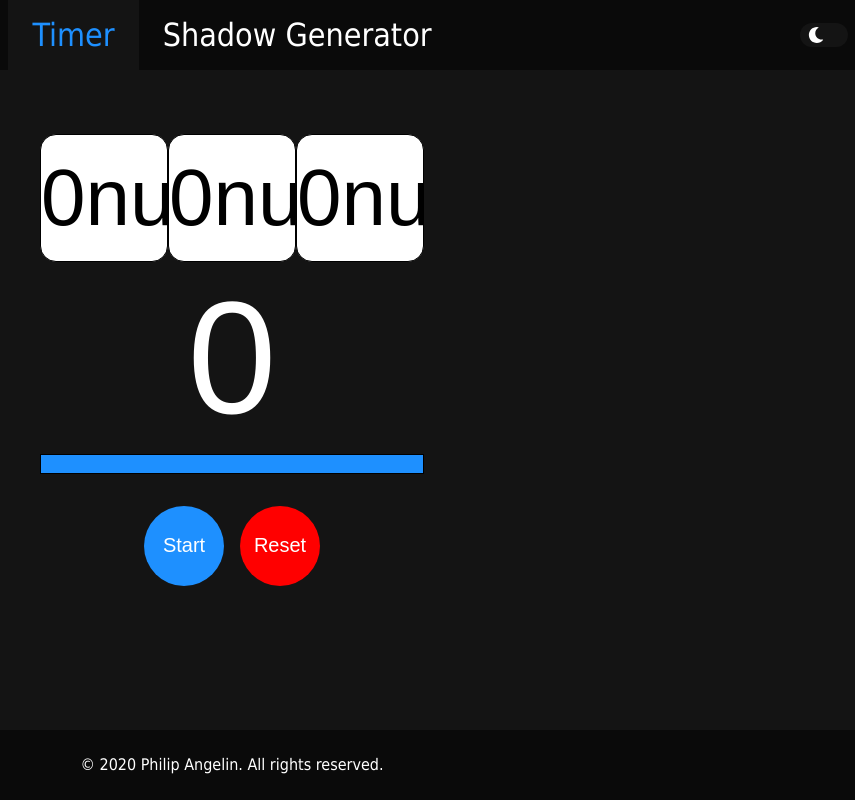
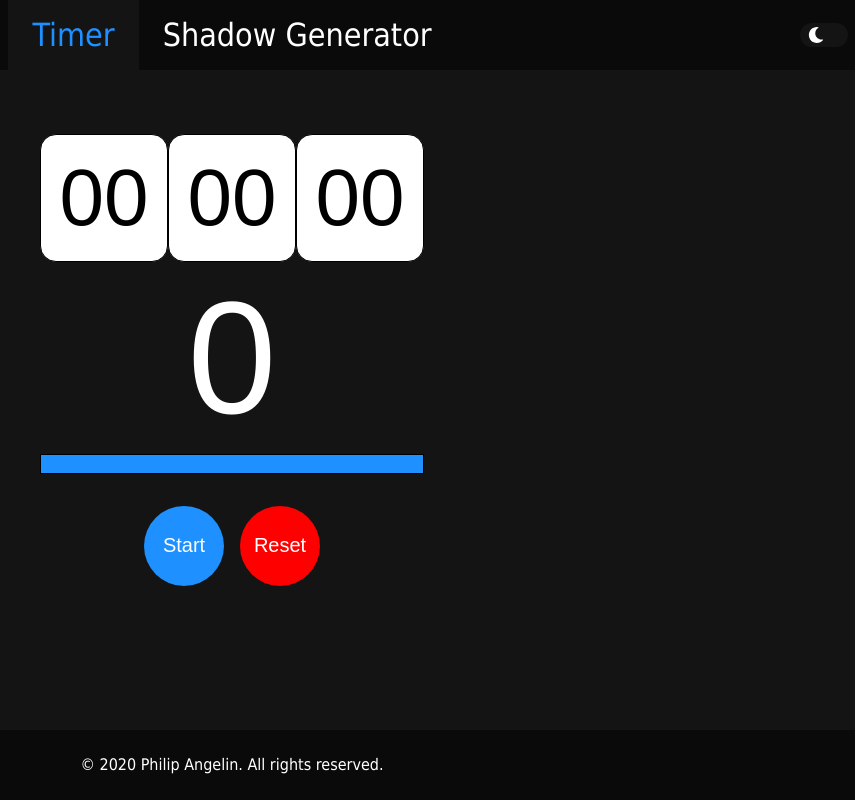
Before and after one commit to Zeilar/tools, a React (Create React App) app: page /timer in a window 1280 px wide. Shown: the whole page, without its empty margins (408-1263 px from the left). Built offline with nearby package versions, Linux system fonts and the light colour scheme.

Commit message:
Fixed display hour

```diff
--- a/src/components/Timer.js
+++ b/src/components/Timer.js
@@ -1,4 +1,4 @@
-import React, { useState, useEffect } from 'react';
+import React, { useState, useEffect, useRef } from 'react';
 import { createUseStyles } from 'react-jss';
 
 export default function Timer() {
@@ -77,19 +77,27 @@ export default function Timer() {
     });
     const classes = styles();
 
+    const [originalInput, setOriginalInput] = useState(0);
     const [timerActive, setTimerState] = useState(false);
     const [timerSeconds, setTimerSeconds] = useState(0);
     const [barWidth, setBarWidth] = useState(100);
+    const inputSeconds = useRef();
+    const inputMinutes = useRef();
+    const inputHours = useRef();
 
     useEffect(() => {
+        if (barWidth <= 0) setBarWidth(0);
+
+        inputSeconds.current.value = formatNumber(Math.floor(timerFormat().seconds));
+        inputMinutes.current.value = formatNumber(Math.floor(timerFormat().minutes));
+        inputHours.current.value = formatNumber(Math.round(timerFormat().hours));
+
         if (timerActive) {
             const timerTick = setTimeout(() => {
-                document.querySelector('#inputSeconds').value = formatNumber(Math.floor(timerFormat().seconds));
-                document.querySelector('#inputMinutes').value = formatNumber(Math.floor(timerFormat().minutes));
-                document.querySelector('#inputHours').value = formatNumber(Math.floor(timerFormat().hours));
                 setTimerSeconds(timerSeconds - 1);
-                setBarWidth(barWidth - (100 / timerSeconds));
+                setBarWidth(barWidth - (100 / originalInput));
             }, 1000);
+
             if (timerSeconds <= 0) {
                 clearTimeout(timerTick);
                 audio.play();
@@ -97,15 +105,16 @@ export default function Timer() {
                     audio.pause();
                     audio.currentTime = 0;
                 }, 5000);
+                setOriginalInput(0);
                 setTimerState(false);
             }
         }
     }, [timerSeconds, timerActive, barWidth]);
 
     function timerStart() {
-        const secondsInput = document.querySelector('#inputSeconds');
-        const minutesInput = document.querySelector('#inputMinutes');
-        const hoursInput = document.querySelector('#inputHours');
+        const secondsInput = inputSeconds.current;
+        const minutesInput = inputMinutes.current;
+        const hoursInput = inputHours.current;
 
         let seconds = parseInt(secondsInput.value);
         let minutes = parseInt(minutesInput.value);
@@ -119,13 +128,16 @@ export default function Timer() {
         minutesInput.value = formatNumber(minutes);
         hoursInput.value = formatNumber(hours);
 
-        if (seconds + (minutes * 60) + (hours * 60 * 60) <= 0) return setTimerState(false);
+        const totalSeconds = seconds + (minutes * 60) + (hours * 60 * 60);
+
+        if (totalSeconds <= 0) return setTimerState(false);
 
         localStorage.setItem('timerSeconds', seconds);
         localStorage.setItem('timerMinutes', minutes);
         localStorage.setItem('timerHours', hours);
 
-        setTimerSeconds(seconds);
+        setOriginalInput(totalSeconds);
+        setTimerSeconds(totalSeconds);
         setTimerState(true);
     }
 
@@ -165,8 +177,12 @@ export default function Timer() {
     }
 
     function timerReset() {
+        audio.pause();
+        audio.currentTime = 0;
         setTimerState(false);
+        setOriginalInput(0);
         setTimerSeconds(0);
+        setBarWidth(100);
     }
 
     function timerPause() {
@@ -181,15 +197,15 @@ export default function Timer() {
         <div className={classes.timerContainer} id="content">
             <div className={classes.timerInputWrapper}>
                 <input
-                    className={classes.timerInput} maxLength="2" id="inputHours" type="text" onBlur={inputChange}
+                    className={classes.timerInput} maxLength="2" id="inputHours" type="text" onBlur={inputChange} ref={inputHours}
                     onClick={(e) => e.target.select()} defaultValue={formatNumber(localStorage.getItem('timerHours')) ?? '00'}
                 />
                 <input
-                    className={classes.timerInput} maxLength="2" id="inputMinutes" type="text" onBlur={inputChange}
+                    className={classes.timerInput} maxLength="2" id="inputMinutes" type="text" onBlur={inputChange} ref={inputMinutes}
                     onClick={(e) => e.target.select()} defaultValue={formatNumber(localStorage.getItem('timerMinutes')) ?? '00'}
                 />
                 <input
-                    className={classes.timerInput} maxLength="2" id="inputSeconds" type="text" onBlur={inputChange}
+                    className={classes.timerInput} maxLength="2" id="inputSeconds" type="text" onBlur={inputChange} ref={inputSeconds}
                     onClick={(e) => e.target.select()} defaultValue={formatNumber(localStorage.getItem('timerSeconds')) ?? '00'}
                 />
             </div>
```
